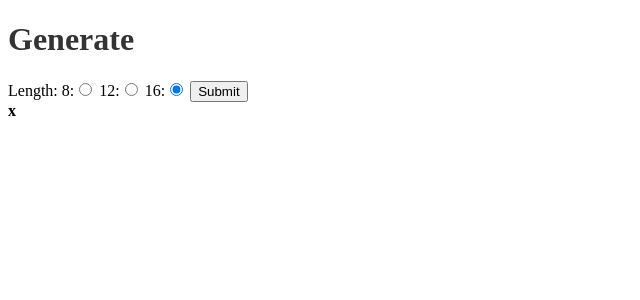
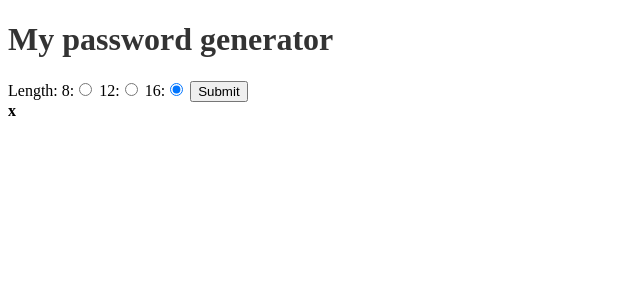
Before and after one commit to makotoshimazu/my-random-password, a Flask app: template templates/index.html in a window 1280 px wide. Shown: the top 300 px of the page, without its empty margins (0-640 px from the left). Run offline with Flask 2, Linux system fonts and the light colour scheme; the template is opened without the code that fills it: most values are stand-ins (such as "Sample title", 1, 10 or a date in 2020).

Commit message:
small modification

```diff
--- a/templates/index.html
+++ b/templates/index.html
@@ -2,11 +2,12 @@
 <head>
   <title>My password generator</title>
   <link rel="stylesheet" type="text/css" href="/static/style.css">
+  <meta name="viewport" content="width=device-width, initial-scale=1, shrink-to-fit=no">
 </head>
 <body>
   <div id="container">
     <div class="pagetitle">
-      <h1>Generate</h1>
+      <h1>My password generator</h1>
     </div>
     <div id="main">
       <form method="post" action="{{ url_for('gen') }}">
```
Also changed, not shown: 2 other files.
